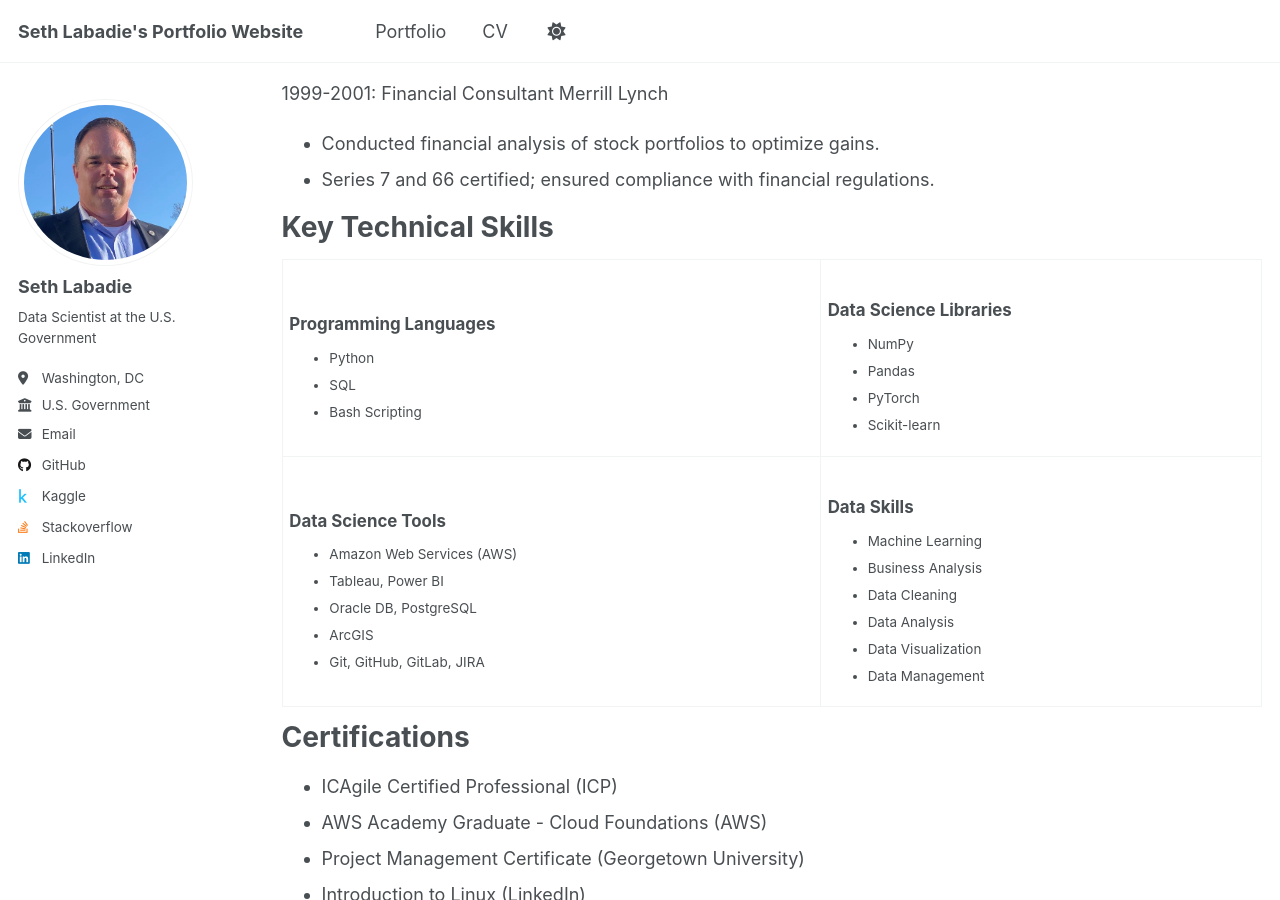
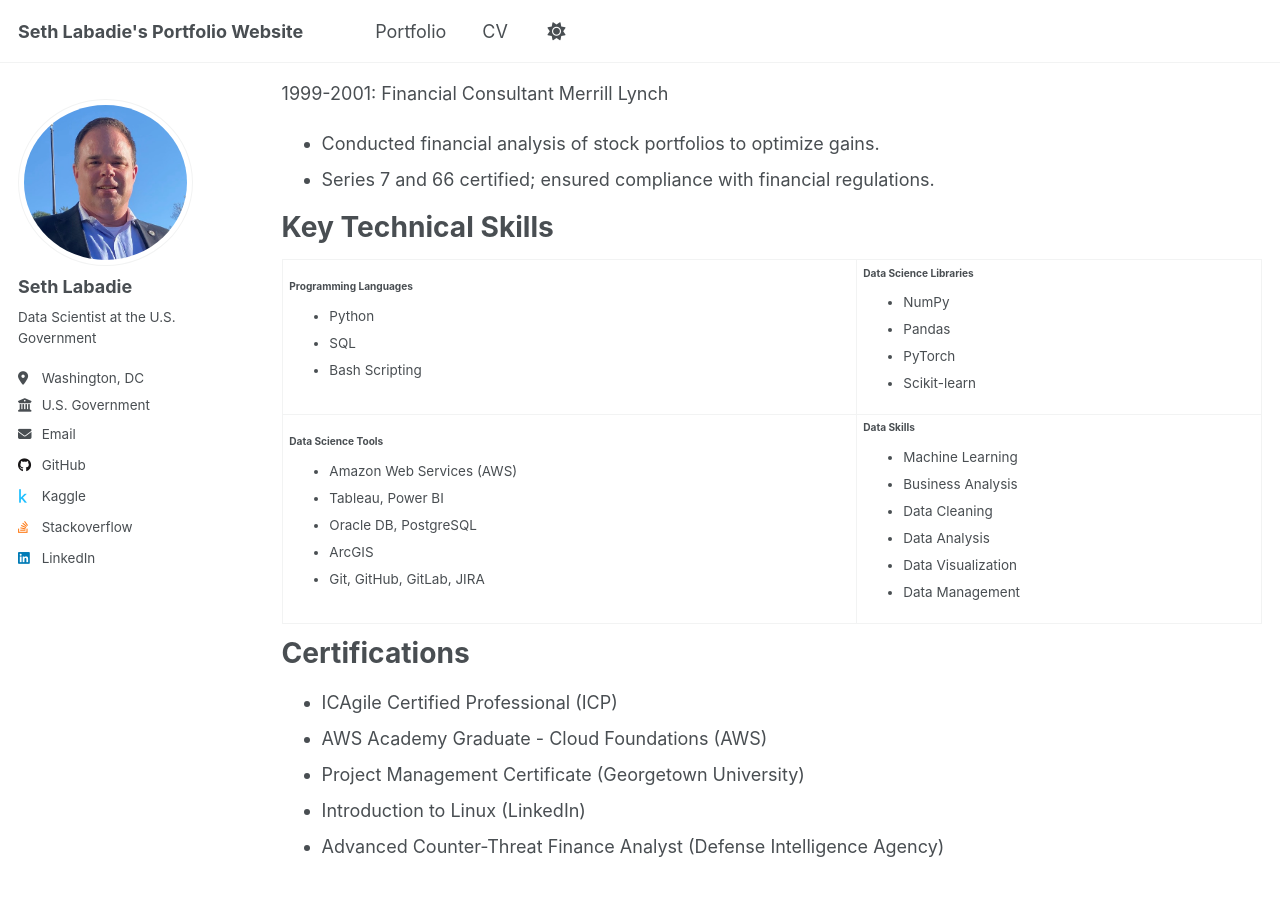
Before and after one commit to sethlabadie/sethlabadie.github.io, a Jekyll site: the page built from _pages/cv.md, in a window 1280 px wide and 900 px high, scrolled down 3253 px. Built offline with Jekyll 4.4.1, drawn with Linux system fonts in a browser that asks for light colours.

Commit message:
updated cv

```diff
--- a/_pages/cv.md
+++ b/_pages/cv.md
@@ -95,7 +95,7 @@ Key Technical Skills
 <table>
     <tr>
         <td valign="top">
-            <h2>Programming Languages</h2>
+            <h4 style="margin-top:0;margin-bottom:0.5em;">Programming Languages</h4>
             <ul>
                 <li>Python</li>
                 <li>SQL</li>
@@ -103,7 +103,7 @@ Key Technical Skills
             </ul>
         </td>
         <td valign="top">
-            <h2>Data Science Libraries</h2>
+            <h4 style="margin-top:0;margin-bottom:0.5em;">Data Science Libraries</h4>
             <ul>
                 <li>NumPy</li>
                 <li>Pandas</li>
@@ -114,7 +114,7 @@ Key Technical Skills
     </tr>
     <tr>
         <td valign="top">
-            <h2>Data Science Tools</h2>
+            <h4 style="margin-top:0;margin-bottom:0.5em;">Data Science Tools</h4>
             <ul>
                 <li>Amazon Web Services (AWS)</li>
                 <li>Tableau, Power BI</li>
@@ -124,7 +124,7 @@ Key Technical Skills
             </ul>
         </td>
         <td valign="top">
-            <h2>Data Skills</h2>
+            <h4 style="margin-top:0;margin-bottom:0.5em;">Data Skills</h4>
             <ul>
                 <li>Machine Learning</li>
                 <li>Business Analysis</li>
```
